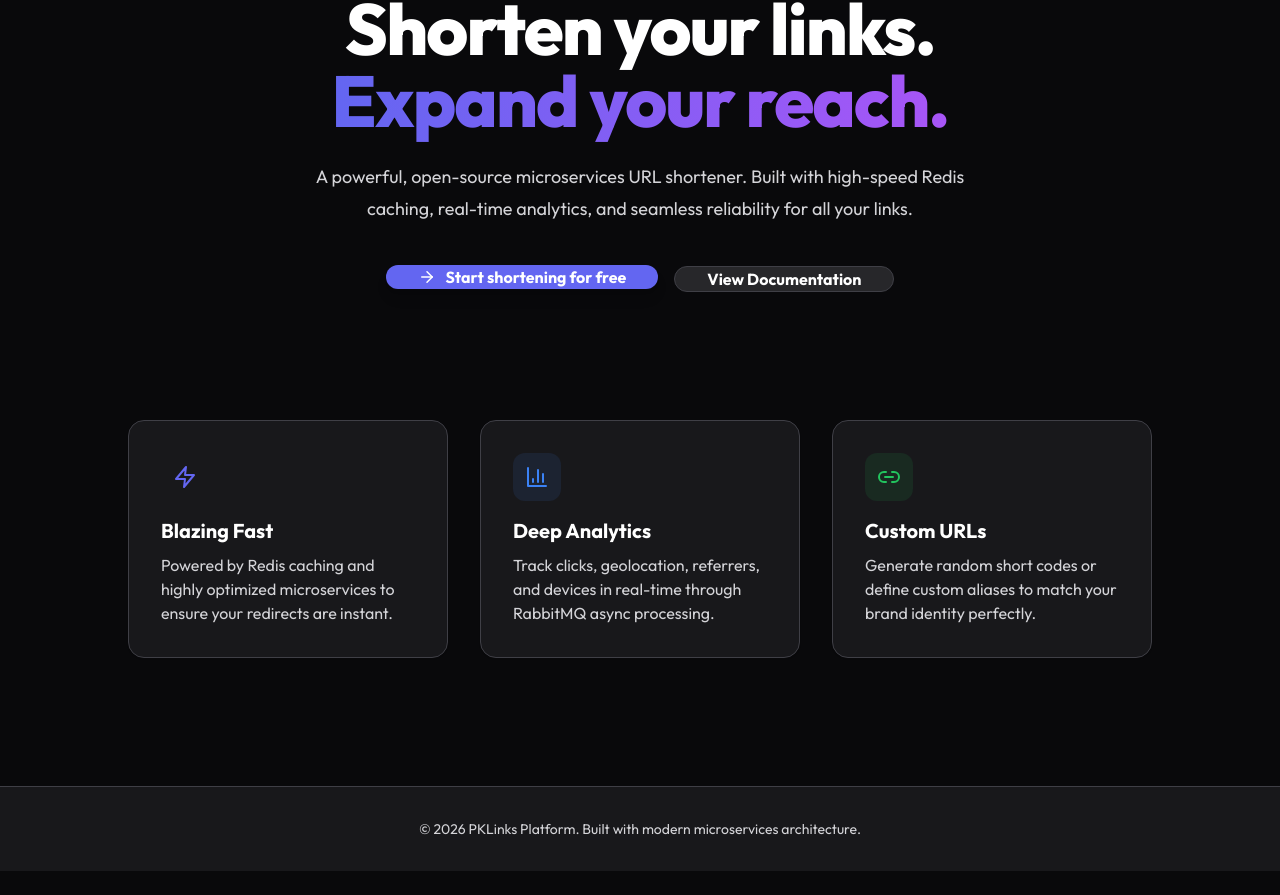
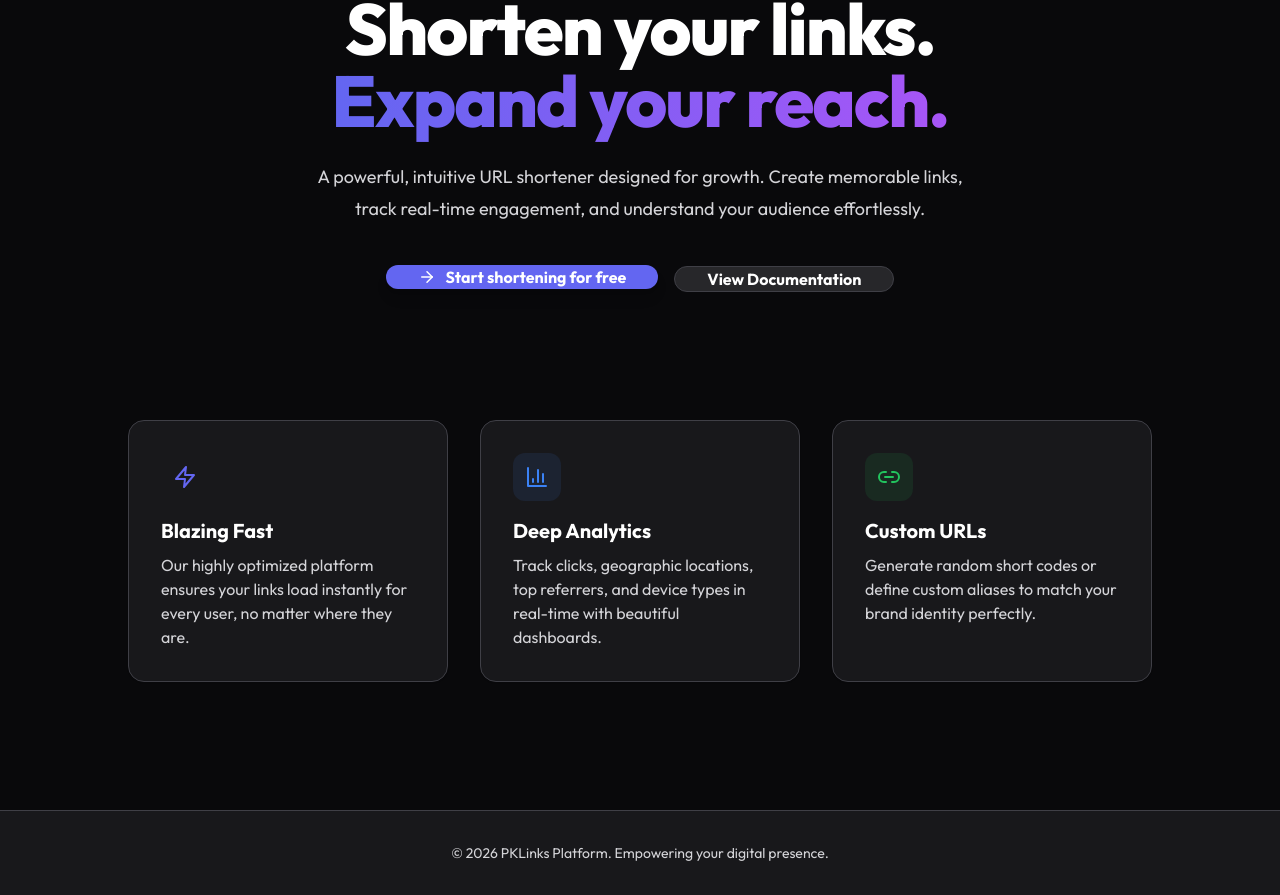
Before and after one commit to PrakashPalsaniya/Pklinks-micro-services, a React (Vite) app in the folder frontend/: page / in a window 1280 px wide. Shown: the part 218-1113 px from the top of the page. Before the commit the page ends 1089 px from the top, so only its background shows below. Built offline with nearby package versions, Linux system fonts and the light colour scheme; no server answers.

Commit message:
update frontend

```diff
--- a/frontend/src/pages/HomePage.jsx
+++ b/frontend/src/pages/HomePage.jsx
@@ -62,7 +62,7 @@ export function HomePage() {
         </h1>
 
         <p className="mx-auto mt-6 max-w-2xl text-lg leading-8 text-secondary">
-          A powerful, open-source microservices URL shortener. Built with high-speed Redis caching, real-time analytics, and seamless reliability for all your links.
+          A powerful, intuitive URL shortener designed for growth. Create memorable links, track real-time engagement, and understand your audience effortlessly.
         </p>
 
         <div className="mt-10 flex flex-col sm:flex-row items-center justify-center gap-4">
@@ -86,7 +86,7 @@ export function HomePage() {
             </div>
             <h3 className="font-display text-xl font-bold text-ink">Blazing Fast</h3>
             <p className="mt-2 text-secondary">
-              Powered by Redis caching and highly optimized microservices to ensure your redirects are instant.
+              Our highly optimized platform ensures your links load instantly for every user, no matter where they are.
             </p>
           </div>
 
@@ -96,7 +96,7 @@ export function HomePage() {
             </div>
             <h3 className="font-display text-xl font-bold text-ink">Deep Analytics</h3>
             <p className="mt-2 text-secondary">
-              Track clicks, geolocation, referrers, and devices in real-time through RabbitMQ async processing.
+              Track clicks, geographic locations, top referrers, and device types in real-time with beautiful dashboards.
             </p>
           </div>
 
@@ -115,7 +115,7 @@ export function HomePage() {
       {/* Footer */}
       <footer className="border-t border-borderSubtle bg-surface py-8 text-center">
         <p className="text-sm text-secondary">
-          © {new Date().getFullYear()} PKLinks Platform. Built with modern microservices architecture.
+          © {new Date().getFullYear()} PKLinks Platform. Empowering your digital presence.
         </p>
       </footer>
     </div>
```
